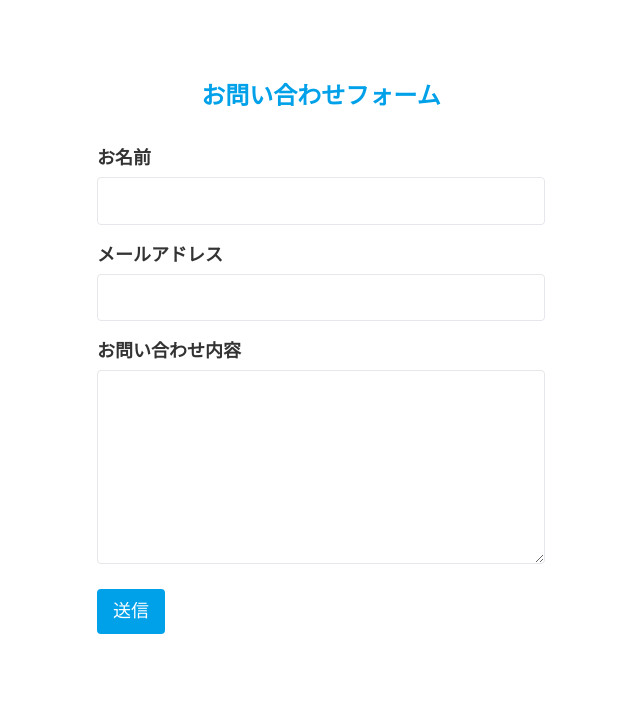
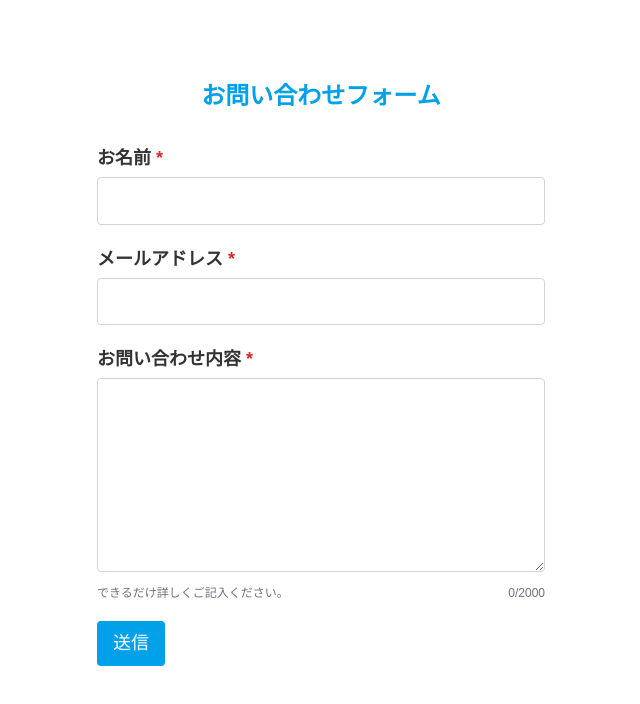
Before and after one commit to me-ish/me-ish-homepage, a Next.js app: page /contact/form in a window 1280 px wide. Shown: the top 704 px of the page, without its empty margins (319-959 px from the left). Built offline with nearby package versions, Linux system fonts and the light colour scheme; a web font is replaced by a local one.

Commit message:
ヘッダーとフッター

```diff
--- a/src/components/ContactForm.tsx
+++ b/src/components/ContactForm.tsx
@@ -1,53 +1,218 @@
 'use client';
 
-import { useState } from 'react';
+import { useEffect, useId, useMemo, useState } from 'react';
 import { useRouter } from 'next/navigation';
+
+type Status = 'idle' | 'loading' | 'error';
 
 export default function ContactForm() {
   const router = useRouter();
-  const [status, setStatus] = useState<'idle' | 'loading' | 'error'>('idle');
+  const [status, setStatus] = useState<Status>('idle');
 
-  const handleSubmit = async (e: React.FormEvent<HTMLFormElement>) => {
+  // controlled inputs
+  const [name, setName] = useState('');
+  const [email, setEmail] = useState('');
+  const [message, setMessage] = useState('');
+  const [touched, setTouched] = useState({ name: false, email: false, message: false });
+
+  // 軽いスパム対策: 蜜壺(honeypot) + 最短送信時間
+  const [hp, setHp] = useState(''); // ここが埋まってたら送信しない
+  const [readyAt, setReadyAt] = useState<number>(0);
+  useEffect(() => {
+    setReadyAt(Date.now() + 1500); // ページ表示直後の超高速送信を抑制
+  }, []);
+
+  // IDs for a11y
+  const nameId = useId();
+  const emailId = useId();
+  const msgId = useId();
+
+  // validation
+  const emailRe = useMemo(() => /^[^\s@]+@[^\s@]+\.[^\s@]+$/, []);
+  const errors = {
+    name:
+      !name.trim()
+        ? 'お名前は必須です'
+        : name.trim().length < 2
+        ? '2文字以上で入力してください'
+        : '',
+    email:
+      !email.trim()
+        ? 'メールアドレスは必須です'
+        : !emailRe.test(email.trim())
+        ? '形式が正しくありません'
+        : '',
+    message:
+      !message.trim()
+        ? 'お問い合わせ内容は必須です'
+        : message.trim().length < 10
+        ? '10文字以上で入力してください'
+        : message.trim().length > 2000
+        ? '2000文字以内で入力してください'
+        : '',
+  };
+  const isValid = !errors.name && !errors.email && !errors.message;
+
+  const onSubmit = async (e: React.FormEvent<HTMLFormElement>) => {
     e.preventDefault();
+
+    // bot: honeypot 検知 or 早すぎる送信
+    if (hp || Date.now() < readyAt) return;
+
+    setTouched({ name: true, email: true, message: true });
+    if (!isValid || status === 'loading') return;
+
     setStatus('loading');
+    const controller = new AbortController();
+    const timer = setTimeout(() => controller.abort(), 20000); // 20s timeout
 
-    const formData = new FormData(e.currentTarget);
-    const name = formData.get('name') as string;
-    const email = formData.get('email') as string;
-    const message = formData.get('message') as string;
+    try {
+      const res = await fetch('/api/send-email/send-contact', {
+        method: 'POST',
+        headers: { 'Content-Type': 'application/json' },
+        body: JSON.stringify({
+          name: name.trim(),
+          email: email.trim(),
+          message: message.trim(),
+        }),
+        signal: controller.signal,
+      });
 
-    const res = await fetch('/api/send-email/send-contact', {
-      method: 'POST',
-      body: JSON.stringify({ name, email, message }),
-    });
+      clearTimeout(timer);
 
-    if (res.ok) {
-      router.push('/contact/complete'); // ✅ 完了ページへ遷移
-    } else {
+      if (res.ok) {
+        router.push('/contact/complete');
+        return;
+      }
+      setStatus('error');
+    } catch {
+      clearTimeout(timer);
       setStatus('error');
     }
   };
 
   return (
-    <form onSubmit={handleSubmit} className="space-y-4 max-w-md mx-auto text-left">
+    <form onSubmit={onSubmit} noValidate className="max-w-md mx-auto text-left space-y-5">
+      {/* a11y: ステータス表示 */}
+      <div aria-live="polite" className="sr-only">
+        {status === 'loading' ? '送信中です' : status === 'error' ? '送信に失敗しました' : ''}
+      </div>
+
+      {/* Name */}
       <div>
-        <label className="block mb-1 font-semibold">お名前</label>
-        <input name="name" type="text" required className="w-full border px-3 py-2 rounded" />
+        <label htmlFor={nameId} className="block mb-1 font-semibold">
+          お名前 <span className="text-red-600">*</span>
+        </label>
+        <input
+          id={nameId}
+          name="name"
+          type="text"
+          inputMode="text"
+          autoComplete="name"
+          required
+          value={name}
+          onChange={(e) => setName(e.target.value)}
+          onBlur={() => setTouched((t) => ({ ...t, name: true }))}
+          aria-invalid={touched.name && !!errors.name}
+          aria-describedby={touched.name && errors.name ? `${nameId}-error` : undefined}
+          className={`w-full border px-3 py-2 rounded outline-none focus:ring-2 focus:ring-[#00a1e9]/30 ${
+            touched.name && errors.name ? 'border-red-500' : 'border-gray-300'
+          }`}
+        />
+        {touched.name && errors.name && (
+          <p id={`${nameId}-error`} className="mt-1 text-sm text-red-600">
+            {errors.name}
+          </p>
+        )}
       </div>
+
+      {/* Email */}
       <div>
-        <label className="block mb-1 font-semibold">メールアドレス</label>
-        <input name="email" type="email" required className="w-full border px-3 py-2 rounded" />
+        <label htmlFor={emailId} className="block mb-1 font-semibold">
+          メールアドレス <span className="text-red-600">*</span>
+        </label>
+        <input
+          id={emailId}
+          name="email"
+          type="email"
+          inputMode="email"
+          autoComplete="email"
+          required
+          value={email}
+          onChange={(e) => setEmail(e.target.value)}
+          onBlur={() => setTouched((t) => ({ ...t, email: true }))}
+          aria-invalid={touched.email && !!errors.email}
+          aria-describedby={touched.email && errors.email ? `${emailId}-error` : undefined}
+          className={`w-full border px-3 py-2 rounded outline-none focus:ring-2 focus:ring-[#00a1e9]/30 ${
+            touched.email && errors.email ? 'border-red-500' : 'border-gray-300'
+          }`}
+        />
+        {touched.email && errors.email && (
+          <p id={`${emailId}-error`} className="mt-1 text-sm text-red-600">
+            {errors.email}
+          </p>
+        )}
       </div>
+
+      {/* Message */}
       <div>
-        <label className="block mb-1 font-semibold">お問い合わせ内容</label>
-        <textarea name="message" required rows={6} className="w-full border px-3 py-2 rounded" />
+        <label htmlFor={msgId} className="block mb-1 font-semibold">
+          お問い合わせ内容 <span className="text-red-600">*</span>
+        </label>
+        <textarea
+          id={msgId}
+          name="message"
+          required
+          rows={6}
+          maxLength={2000}
+          value={message}
+          onChange={(e) => setMessage(e.target.value)}
+          onBlur={() => setTouched((t) => ({ ...t, message: true }))}
+          aria-invalid={touched.message && !!errors.message}
+          aria-describedby={`${msgId}-help${
+            touched.message && errors.message ? ` ${msgId}-error` : ''
+          }`}
+          className={`w-full border px-3 py-2 rounded outline-none focus:ring-2 focus:ring-[#00a1e9]/30 ${
+            touched.message && errors.message ? 'border-red-500' : 'border-gray-300'
+          }`}
+        />
+        <div className="mt-1 flex items-center justify-between text-xs text-gray-500" id={`${msgId}-help`}>
+          <span>できるだけ詳しくご記入ください。</span>
+          <span>{message.length}/2000</span>
+        </div>
+        {touched.message && errors.message && (
+          <p id={`${msgId}-error`} className="mt-1 text-sm text-red-600">
+            {errors.message}
+          </p>
+        )}
       </div>
+
+      {/* honeypot: 表示しない/フォーカス不可（ボット用） */}
+      <div className="hidden" aria-hidden>
+        <label htmlFor="website">あなたのWebサイト（空欄で送信）</label>
+        <input
+          id="website"
+          name="website"
+          tabIndex={-1}
+          autoComplete="off"
+          value={hp}
+          onChange={(e) => setHp(e.target.value)}
+        />
+      </div>
+
       <button
         type="submit"
-        className="bg-[#00a1e9] text-white px-4 py-2 rounded hover:bg-[#008fcc]"
         disabled={status === 'loading'}
+        className="inline-flex items-center gap-2 bg-[#00a1e9] text-white px-4 py-2 rounded hover:bg-[#008fcc] disabled:opacity-60"
       >
-        {status === 'loading' ? '送信中...' : '送信'}
+        {status === 'loading' ? (
+          <>
+            <span className="h-4 w-4 animate-spin rounded-full border-2 border-white/70 border-t-transparent" />
+            送信中…
+          </>
+        ) : (
+          '送信'
+        )}
       </button>
 
       {status === 'error' && (
```
